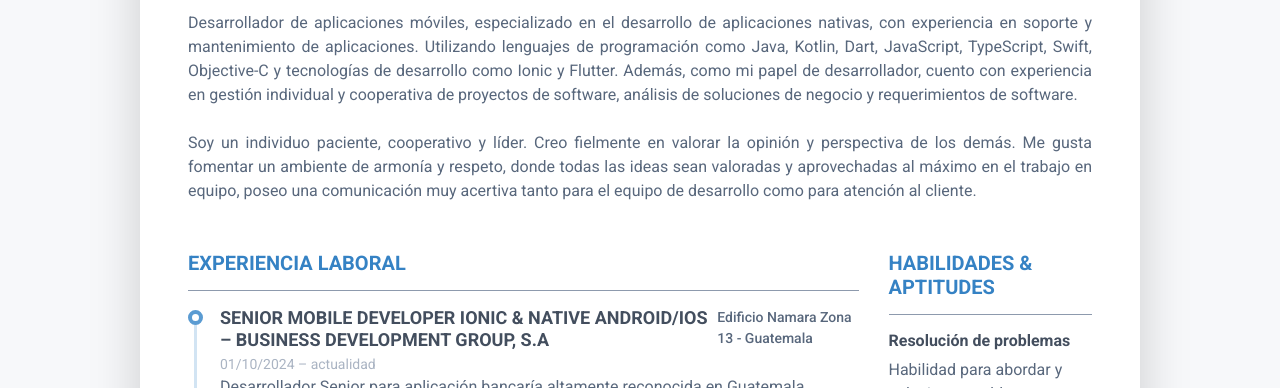
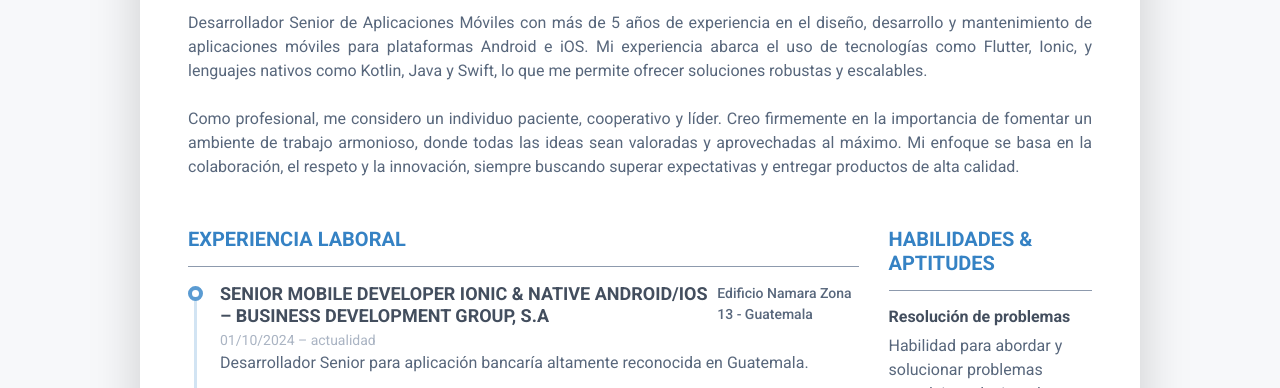
Before and after one commit to DanielinPOO/cv_web, a plain HTML site: page index.html in a window 1280 px wide. Shown: the part 343-731 px from the top of the page. Drawn offline with Linux system fonts and the light colour scheme.

Commit message:
feat: descripción

```diff
--- a/index.html
+++ b/index.html
@@ -65,9 +65,9 @@
                             <h2 class="resume-section-title text-uppercase font-weight-bold pb-3 mb-3">Carrera profesional</h2>
                             <div class="resume-section-content text-justify">
                                 <p>
-                                    Desarrollador de aplicaciones móviles, especializado en el desarrollo de aplicaciones nativas, con experiencia en soporte y mantenimiento de aplicaciones. Utilizando lenguajes de programación como Java, Kotlin, Dart, JavaScript, TypeScript, Swift, Objective-C y tecnologías de desarrollo como Ionic y Flutter. Además, como mi papel de desarrollador, cuento con experiencia en gestión individual y cooperativa de proyectos de software, análisis de soluciones de negocio y requerimientos de software.
+                                    Desarrollador Senior de Aplicaciones Móviles con más de 5 años de experiencia en el diseño, desarrollo y mantenimiento de aplicaciones móviles para plataformas Android e iOS. Mi experiencia abarca el uso de tecnologías como Flutter, Ionic, y lenguajes nativos como Kotlin, Java y Swift, lo que me permite ofrecer soluciones robustas y escalables.
                                     <br><br>
-                                    Soy un individuo paciente, cooperativo y líder. Creo fielmente en valorar la opinión y perspectiva de los demás. Me gusta fomentar un ambiente de armonía y respeto, donde todas las ideas sean valoradas y aprovechadas al máximo en el trabajo en equipo, poseo una comunicación muy acertiva tanto para el equipo de desarrollo como para atención al cliente.
+                                    Como profesional, me considero un individuo paciente, cooperativo y líder. Creo firmemente en la importancia de fomentar un ambiente de trabajo armonioso, donde todas las ideas sean valoradas y aprovechadas al máximo. Mi enfoque se basa en la colaboración, el respeto y la innovación, siempre buscando superar expectativas y entregar productos de alta calidad.
 
                             </div>
                         </section>
```
